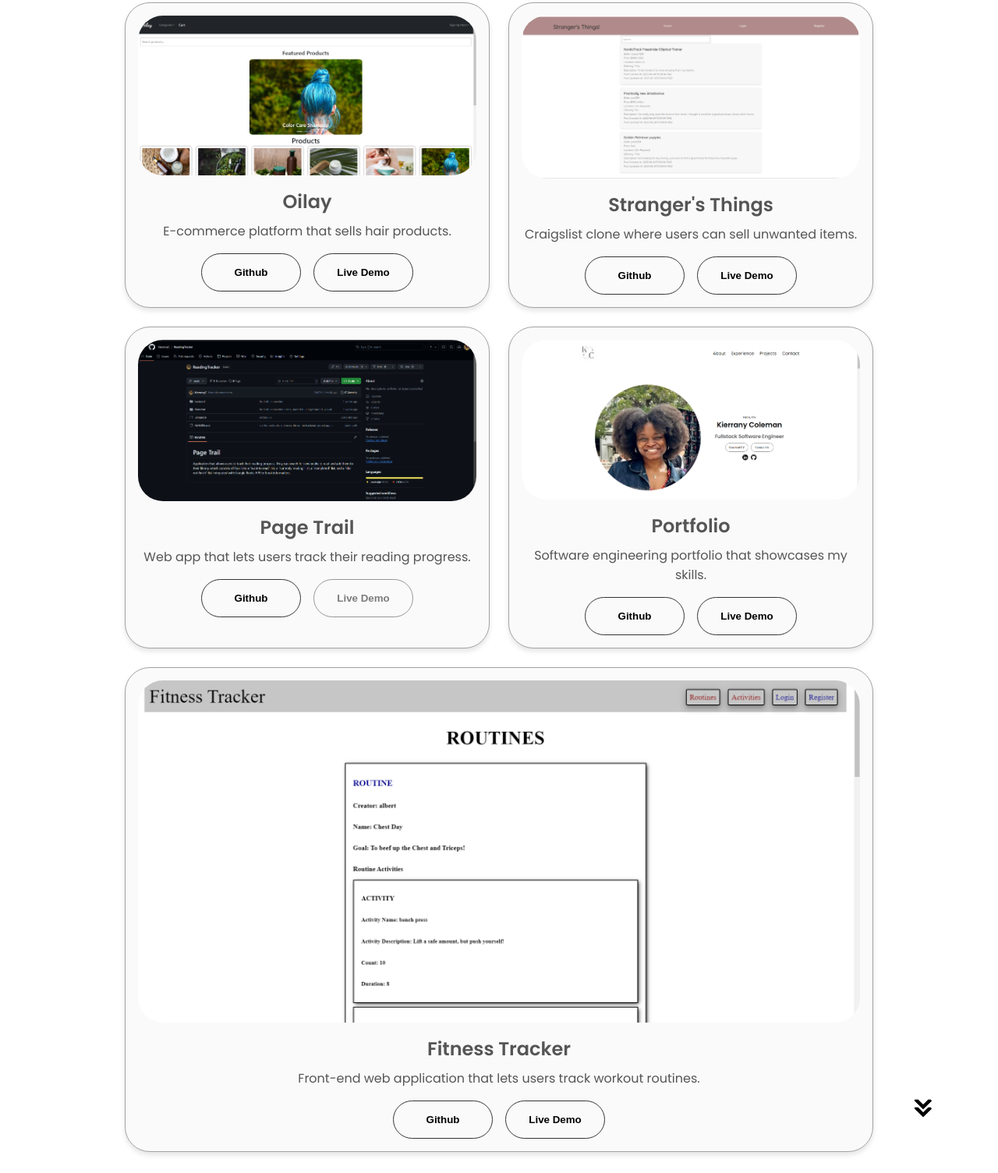
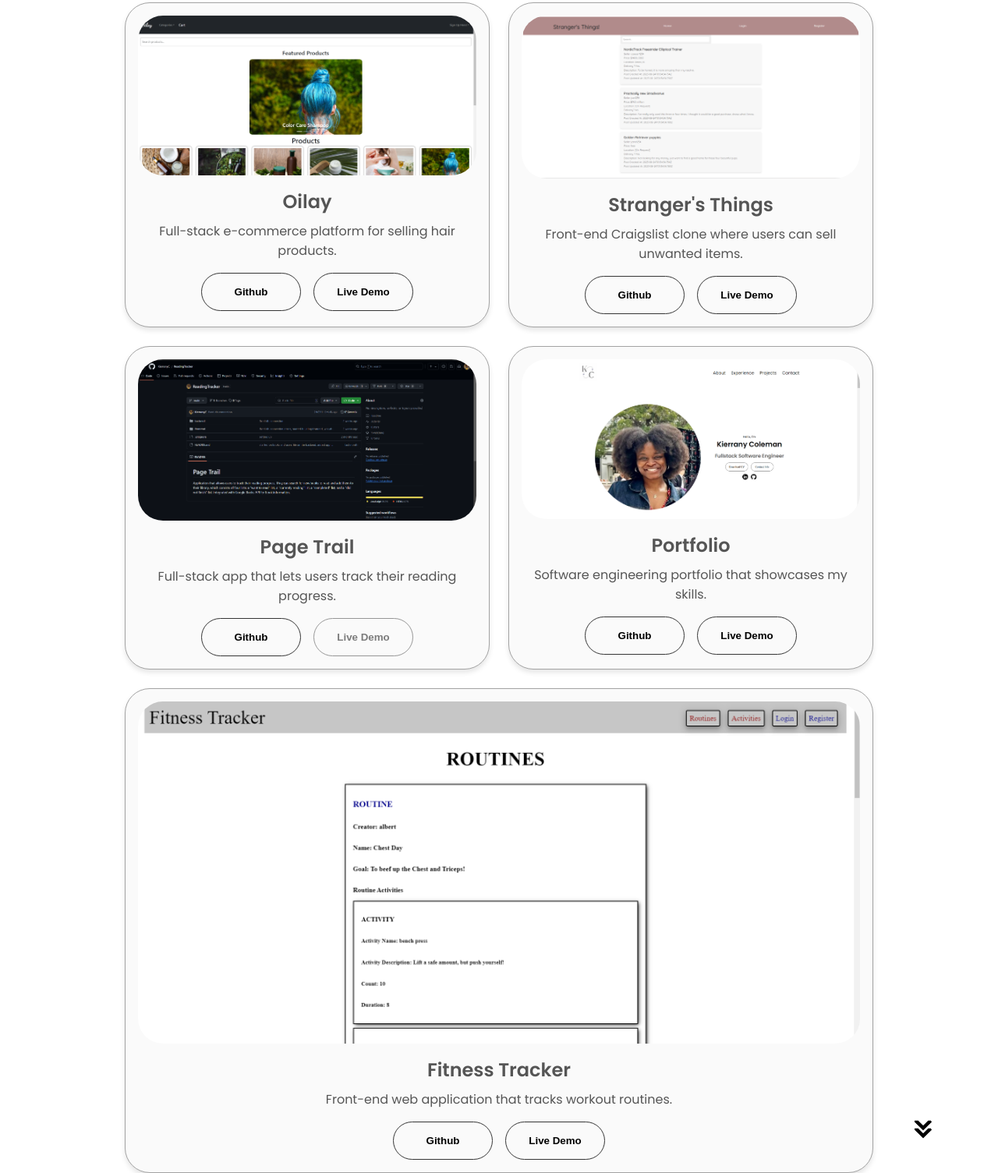
Before and after one commit to KierranyC/portfolio, a plain HTML site: page index.html in a window 1280 px wide. Shown: the part 2850-4355 px from the top of the page at 78% size. Drawn offline with Linux system fonts and the light colour scheme.

Commit message:
updated project descriptions

```diff
--- a/index.html
+++ b/index.html
@@ -208,7 +208,7 @@
             <img src="./assets/project-1.png" alt="Project 1" class="project-img" />
           </div>
           <h2 class="experience-sub-title project-title">Oilay</h2>
-          <p class="project-description">E-commerce platform that sells hair products.</p>
+          <p class="project-description">Full-stack e-commerce platform for selling hair products.</p>
           <div class="btn-container">
             <button class="btn btn-color-2 project-btn"
               onclick="location.href='https://github.com/KierranyC/GraceShopper_cap'">
@@ -225,7 +225,7 @@
             <img src="./assets/project-2.png" alt="Project 2" class="project-img" />
           </div>
           <h2 class="experience-sub-title project-title">Stranger's Things</h2>
-          <p class="project-description">Craigslist clone where users can sell unwanted items.</p>
+          <p class="project-description">Front-end Craigslist clone where users can sell unwanted items.</p>
           <div class="btn-container">
             <button class="btn btn-color-2 project-btn"
               onclick="location.href='https://github.com/KierranyC/Strangers_Things.git'">
@@ -242,7 +242,7 @@
             <img src="./assets/project-3.png" alt="Project 3" class="project-img" />
           </div>
           <h2 class="experience-sub-title project-title">Page Trail</h2>
-          <p class="project-description">Web app that lets users track their reading progress.</p>
+          <p class="project-description">Full-stack app that lets users track their reading progress.</p>
           <div class="btn-container">
             <button class="btn btn-color-2 project-btn"
               onclick="location.href='https://github.com/KierranyC/ReadingTracker.git'">
@@ -274,7 +274,7 @@
             <img src="./assets/project-5.png" alt="Project 5" class="project-img" />
           </div>
           <h2 class="experience-sub-title project-title">Fitness Tracker</h2>
-          <p class="project-description">Front-end web application that lets users track workout routines.</p>
+          <p class="project-description">Front-end web application that tracks workout routines.</p>
           <div class="btn-container">
             <button class="btn btn-color-2 project-btn"
               onclick="location.href='https://github.com/KierranyC/FitnessTrackr_FrontEnd'">
```
